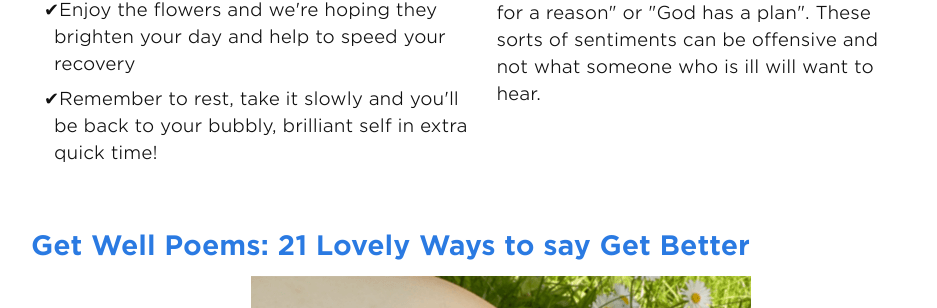
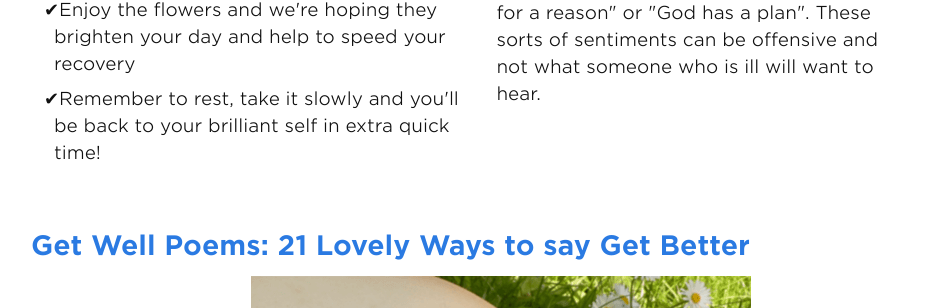
Before and after one commit to andyml123/andyml123.github.io, a Jekyll site: the page built from imagetest.md, in a window 1280 px wide and 900 px high, scrolled down 2463 px. Shown: the part 172-480 px from the top of the window, without its empty margins (139-1076 px from the left). Built offline with Jekyll 4.4.1, drawn with Linux system fonts in a browser that asks for light colours.

Commit message:
Update imagetest.md

```diff
--- a/imagetest.md
+++ b/imagetest.md
@@ -67,7 +67,7 @@ Not being confident about writing a get well message is common. You may be unsur
 <li>I know you're strong enough to beat this and will be back on your feet in no time</li>
 <li>We're here for you if you need anything. Big hugs and hopefully you'll feel your old self soon</li>
 <li>Enjoy the flowers and we're hoping they brighten your day and help to speed your recovery</li>
-<li>Remember to rest, take it slowly and you'll be back to your bubbly, brilliant self in extra quick time!</li>
+<li>Remember to rest, take it slowly and you'll be back to your brilliant self in extra quick time!</li>
 </ul>
 
 </div>
```
